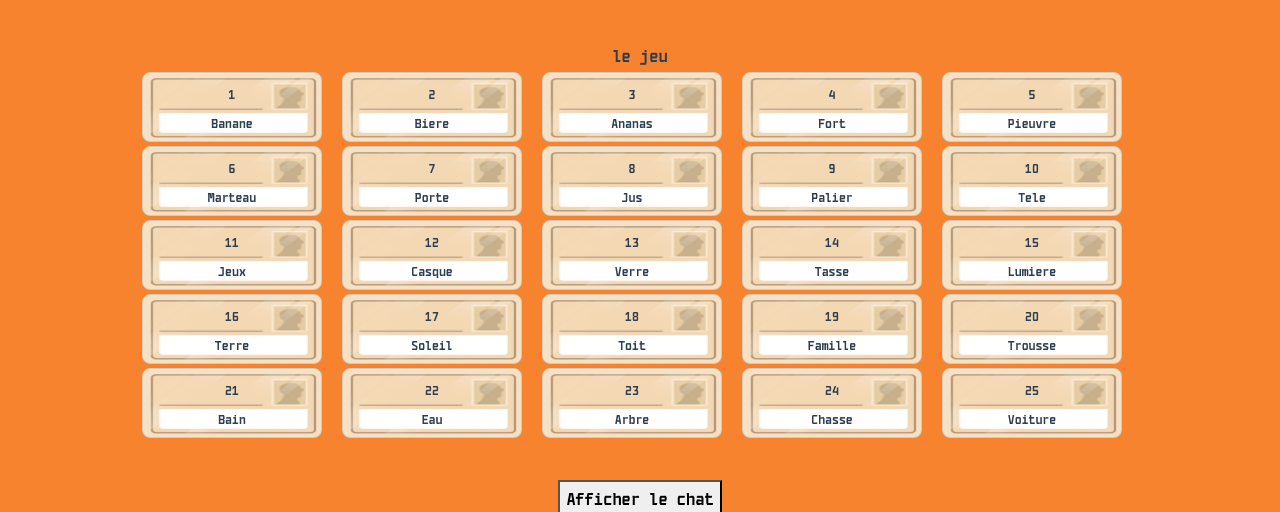
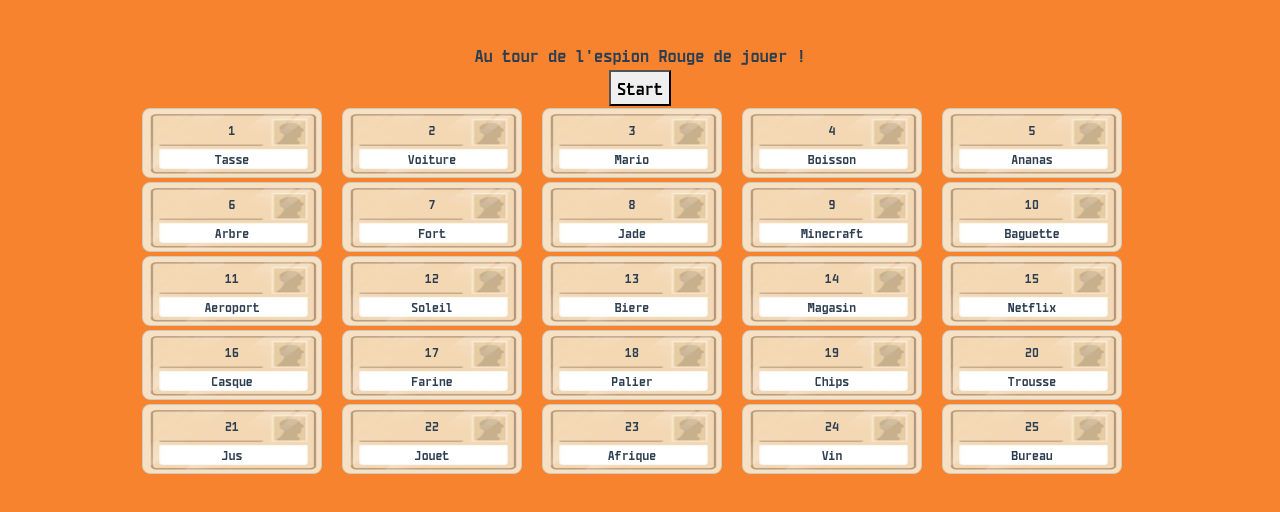
Before and after one commit to steven30620/CodeNames, a Vue app: page /#/Game in a window 1280 px wide. Shown: the part 260-772 px from the top of the page. Built offline with nearby package versions, Linux system fonts and the light colour scheme; a small style sheet from the web is missing.

Commit message:
shufle des cartes

```diff
--- a/src/store/index.js
+++ b/src/store/index.js
@@ -28,6 +28,32 @@ export default createStore({
 			'Arbre',
 			'Chasse',
 			'Voiture',
+			'Garage',
+			'Netflix',
+			'Aventure',
+			'Minecraft',
+			'Jade',
+			'Medecin',
+			'Jouet',
+			'Porte',
+			'Bureau',
+			'Miel',
+			'Chips',
+			'Scotch',
+			'Vitre',
+			'Boisson',
+			'Dentier',
+			'Chargeur',
+			'Location',
+			'Magasin',
+			'Mannequin',
+			'Afrique',
+			'Aeroport',
+			'Vin',
+			'Farine',
+			'Baguette',
+			'Magie',
+			'Mario',
 		],
 	},
 	getters: {},
--- a/src/views/GameView.vue
+++ b/src/views/GameView.vue
@@ -1,8 +1,15 @@
 <template>
   <div class="game">
-    le jeu
+    Au tour de l'espion Rouge de jouer !
+    <button @click="getRandomWord">Start</button>
     <div class="game-grid col-10">
-      <div v-for="(word, index) in words" :key="index" class="game-card">
+      <div
+        v-for="(word, index) in selectedWords"
+        :key="index"
+        class="game-card"
+        :class="'card' + (index + 1)"
+        @click="cardSelected(index + 1)"
+      >
         <div class="game-word-number">{{ index + 1 }}</div>
         <div class="game-word">{{ word }}</div>
       </div>
@@ -42,12 +49,28 @@ export default {
   data() {
     return {
       displayChat: false,
-      words: [],
+      selectedWords: [],
+      redWords: [],
+      blueWords: [],
+      whiteWords: [],
+      blackWord: "",
     };
   },
   methods: {
     getRandomWord: function () {
-      this.words = this.$store.state.words;
+      this.selectedWords = [];
+      let words = this.$store.state.words;
+      const shuffledArray = words.sort(() => 0.5 - Math.random());
+      let i = 0;
+      while (this.selectedWords.length < 25) {
+        this.selectedWords.push(shuffledArray[i]);
+        i++;
+      }
+    },
+    cardSelected: function (index) {
+      this.selectedWords.splice(index, 1);
+
+      console.log(index.word);
     },
   },
   beforeMount() {
@@ -82,6 +105,11 @@ export default {
     border: 1px solid rgb(206, 203, 191);
     border-radius: 8px;
     font-size: 15px;
+    &:hover {
+      cursor: pointer;
+      transform: scale(1.2);
+      transition: 0.2s;
+    }
   }
   &-word {
     position: relative;
```
